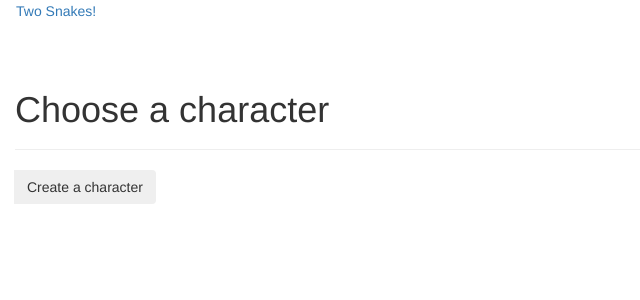
After one commit to bcm/two-snakes, a Rails app: template api-server/app/views/characters/index.html.erb in a window 1280 px wide. The commit adds this page. Shown: the top 300 px of the page, without its empty margins (0-640 px from the left). Run offline with Rails 7, Linux system fonts and the light colour scheme; the template is opened without the code that fills it, so the values that code supplies are empty; style sheets or scripts are compiled from the project's sources; parts of the project's set-up code (start-up, migrations or seed data) failed here and were passed over; some libraries are stand-ins or nearby versions.

Commit message:
add login and logout and stub character selector

```diff
--- /dev/null
+++ b/api-server/app/assets/javascripts/application.js.coffee
@@ -0,0 +1,4 @@
+#= require jquery
+#= require jquery_ujs
+#= require turbolinks
+#= require_tree .
--- /dev/null
+++ b/api-server/app/assets/stylesheets/application.css.scss
@@ -0,0 +1,5 @@
+@import "bootstrap";
+
+.hidden {
+  display: none;
+}
--- a/api-server/app/controllers/characters_controller.rb
+++ b/api-server/app/controllers/characters_controller.rb
@@ -1,7 +1,6 @@
 class CharactersController < ApplicationController
   def index
-    characters = current_player.find_characters
-    render_jsend(success: {characters: ActiveModel::ArraySerializer.new(characters).as_json})
+    @characters = current_player.find_characters
   end
 
   def create
--- /dev/null
+++ b/api-server/app/models/credentials.rb
@@ -0,0 +1,4 @@
+class Credentials
+  include ActiveModel::Model
+  attr_accessor :email, :password
+end
--- a/api-server/app/models/player.rb
+++ b/api-server/app/models/player.rb
@@ -15,12 +15,12 @@ class Player < ActiveRecord::Base
 
   def reset_session_token
     token = self.class.generate_session_token
-    update_attributes!({session_token: token}, without_protection: true, validate: false)
+    update!(session_token: token)
     token
   end
 
   def clear_session_token
-    update_attributes!({session_token: nil}, without_protection: true, validate: false)
+    update!(session_token: nil)
     nil
   end
 
--- /dev/null
+++ b/api-server/app/views/characters/index.html.erb
@@ -0,0 +1,15 @@
+<header class="page-header">
+  <h1>Choose a character</h1>
+</header>
+
+<ul id="character-selections" class="nav nav-list"></ul>
+
+<div class="btn-group">
+  <button data-selection="character" name="enter-world" class="btn btn-primary disabled hidden">
+    Enter world
+  </button>
+  <button data-selection="character" name="delete-character" class="btn btn-danger disabled hidden">
+    Delete selected
+  </button>
+  <button name="create-character" class="btn">Create a character</button>
+</div>
--- a/api-server/app/views/layouts/application.html.erb
+++ b/api-server/app/views/layouts/application.html.erb
@@ -1,14 +1,43 @@
 <!DOCTYPE html>
-<html>
-<head>
-  <title>ApiServer</title>
-  <%= stylesheet_link_tag    "application", media: "all", "data-turbolinks-track" => true %>
-  <%= javascript_include_tag "application", "data-turbolinks-track" => true %>
-  <%= csrf_meta_tags %>
-</head>
-<body>
+<!--[if lt IE 7]>      <html class="no-js lt-ie9 lt-ie8 lt-ie7"> <![endif]-->
+<!--[if IE 7]>         <html class="no-js lt-ie9 lt-ie8"> <![endif]-->
+<!--[if IE 8]>         <html class="no-js lt-ie9"> <![endif]-->
+<!--[if gt IE 8]><!--> <html class="no-js"> <!--<![endif]-->
+  <head>
+    <meta charset="utf-8">
+    <meta http-equiv="X-UA-Compatible" content="IE=edge,chrome=1">
+    <title>Two Snakes!</title>
+    <meta name="description" content="">
+    <meta name="viewport" content="width=device-width">
+    <!-- Place favicon.ico and apple-touch-icon.png in the root directory -->
+    <%= stylesheet_link_tag "application", media: "all", data: {turbolinks_track: true } %>
+    <%= javascript_include_tag "application", data: {turbolinks_track: true } %>
+    <%= csrf_meta_tags %>
+  </head>
+  <body>
+    <div class="container-fluid">
+      <div class="navbar">
+        <div class="navbar-inner">
+          <a class="brand" href="/">Two Snakes!</a>
+          <% if logged_in? %>
+            <div id="account-nav" class="pull-right">
+              <ul class="nav">
+                <li><%= link_to 'Log out', session_path, method: :delete, class: 'btn btn-link' %></li>
+              </ul>
+            </div>
+          <% end %>
+        </div>
+      </div>
+      <div id="main" class="row-fluid">
+        <% flash.each do |context, message| %>
+          <%= alert_box message, context: context %>
+        <% end %>
+        <%= yield %>
+      </div>
+    </div>
 
-<%= yield %>
-
-</body>
+    <!--[if lt IE 7]>
+        <p class="chromeframe">You are using an <strong>outdated</strong> browser. Please <a href="http://browsehappy.com/">upgrade your browser</a> or <a href="http://www.google.com/chromeframe/?redirect=true">activate Google Chrome Frame</a> to improve your experience.</p>
+    <![endif]-->
+  </body>
 </html>
--- /dev/null
+++ b/api-server/config/initializers/asset_precompilation.rb
@@ -0,0 +1,4 @@
+# From https://github.com/thomas-mcdonald/bootstrap-sass:
+#   "Due to a change in Rails that prevents images from being compiled in vendor and lib, you'll need to add the
+#    following line to your application.rb:"
+Rails.application.config.assets.precompile += %w(*.png *.jpg *.jpeg *.gif)
--- a/api-server/config/routes.rb
+++ b/api-server/config/routes.rb
@@ -1,6 +1,6 @@
 ApiServer::Application.routes.draw do
-  root to: 'sessions#new'
-  resources :players, only: [:create]
+  root to: 'characters#index'
+  resources :players, only: [:new, :create]
   resource :session, only: [:new, :create, :destroy]
   resources :characters, only: [:index, :create, :destroy]
 end
```
Also changed, not shown: api-server/app/assets/javascripts/application.js (deleted, +0 -16 lines), api-server/app/assets/stylesheets/application.css (deleted, +0 -13 lines), api-server/app/controllers/application_controller.rb (+6 -8 lines), api-server/app/controllers/sessions_controller.rb (+12 -5 lines), api-server/app/helpers/application_helper.rb (+10 -0 lines), api-server/app/views/sessions/new.html.erb (added, +7 -0 lines), api-server/Gemfile, api-server/Gemfile.lock.
